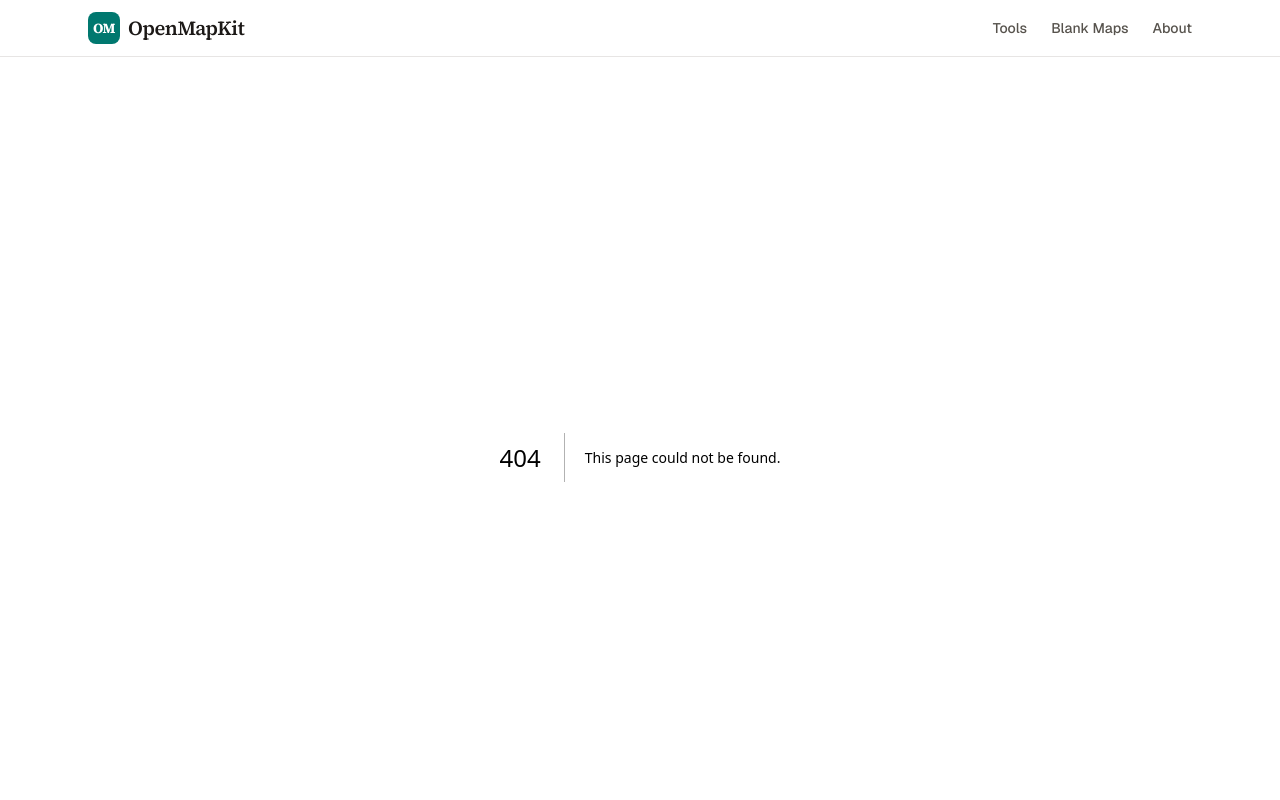
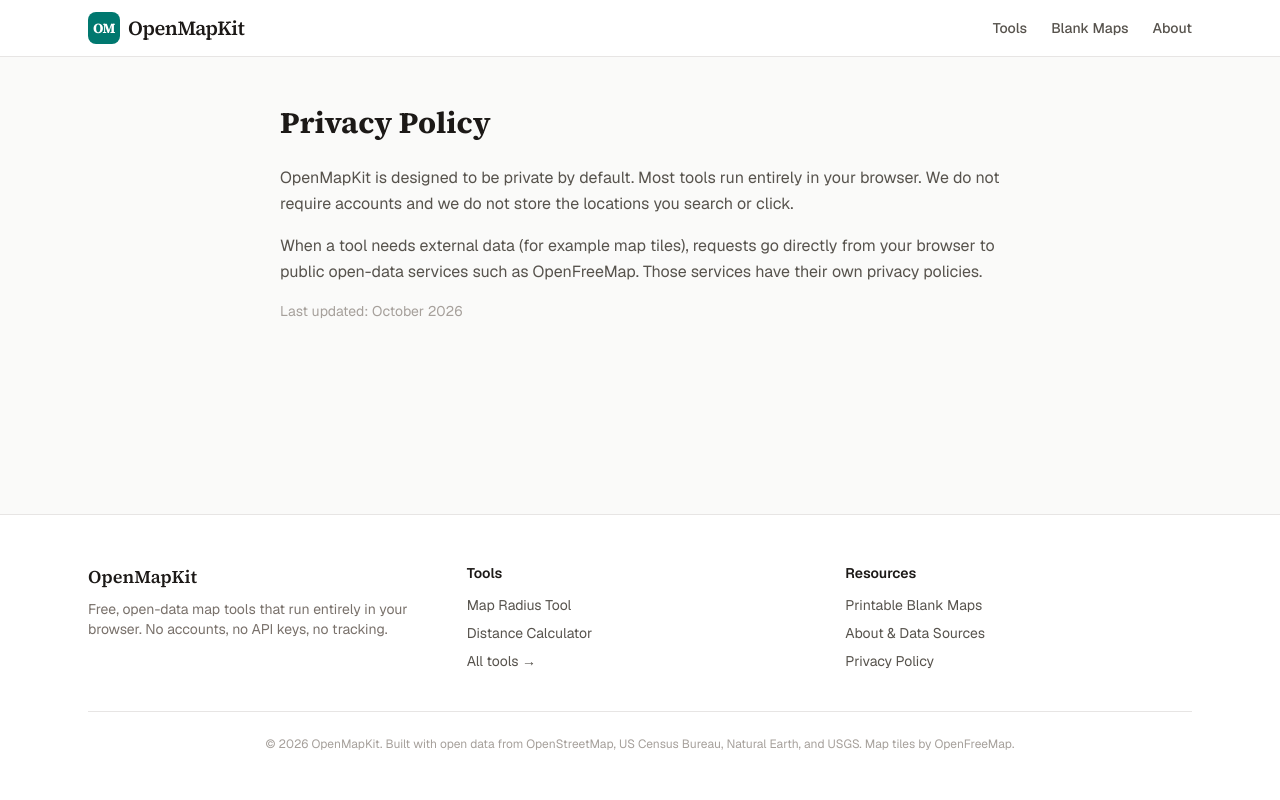
Before and after one commit to seoweblitewebservice-gif/openmapkit, a Next.js app: page /privacy in a window 1280 px wide. Before the commit this address had no page. Shown: the top 800 px of the page. Built offline with nearby package versions, Linux system fonts and the light colour scheme.

Commit message:
Add Privacy page

```diff
--- /dev/null
+++ b/src/app/privacy/page.tsx
@@ -0,0 +1,30 @@
+import type { Metadata } from "next";
+
+export const metadata: Metadata = {
+  title: "Privacy Policy",
+};
+
+export default function PrivacyPage() {
+  return (
+    <div className="mx-auto max-w-3xl px-4 py-12 sm:px-6">
+      <h1 className="font-serif text-3xl font-bold text-stone-900">
+        Privacy Policy
+      </h1>
+      <div className="mt-6 space-y-4 text-stone-600 leading-relaxed">
+        <p>
+          OpenMapKit is designed to be private by default. Most tools run
+          entirely in your browser. We do not require accounts and we do not
+          store the locations you search or click.
+        </p>
+        <p>
+          When a tool needs external data (for example map tiles), requests go
+          directly from your browser to public open-data services such as
+          OpenFreeMap. Those services have their own privacy policies.
+        </p>
+        <p className="text-sm text-stone-400">
+          Last updated: October 2026
+        </p>
+      </div>
+    </div>
+  );
+}
```
